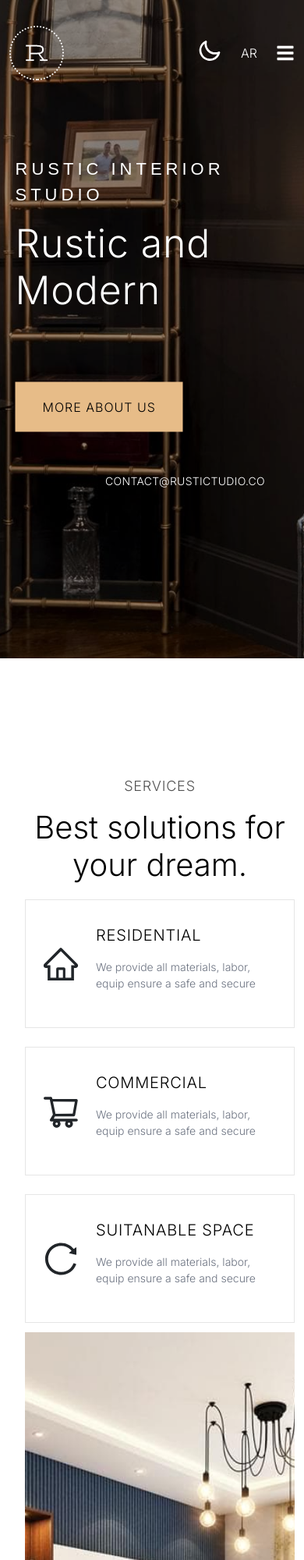
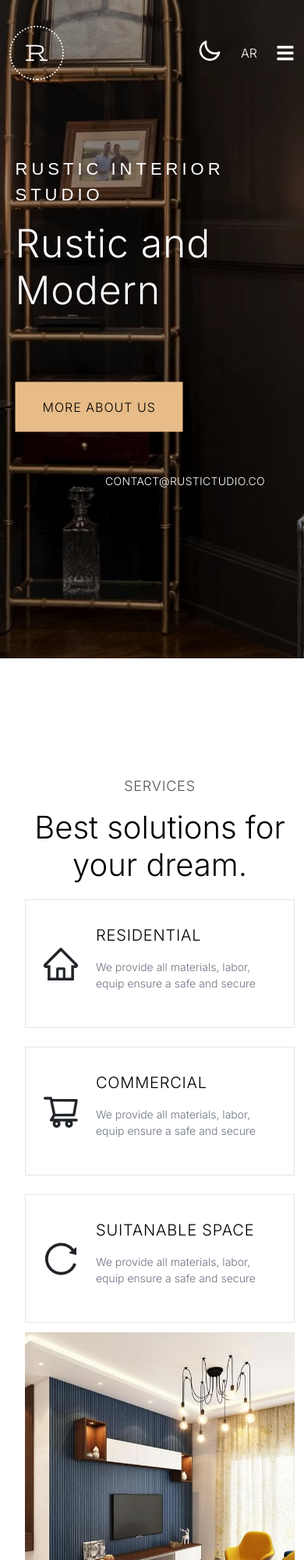
Before and after one commit to raniayasser/Company_Portoflio_website, a React (Create React App) app: page / in a window 390 px wide. Shown: the top 2000 px of the page at 78% size. Built offline with nearby package versions, Linux system fonts and the light colour scheme; a web font is replaced by a local one.

Commit message:
Update App.scss

```diff
--- a/src/App.scss
+++ b/src/App.scss
@@ -573,7 +573,7 @@ nav {
     width: 70%;
   }
   .service_img {
-    height: 100vh;
+    height: 100%;
     width: 100%;
   }
   @media only screen and (max-width: 1200px) {
@@ -637,7 +637,7 @@ nav {
     }
 
     .service_img {
-      height: 100vh;
+      height: 50vh;
     }
     .service_txt {
       width: 100%;
```
